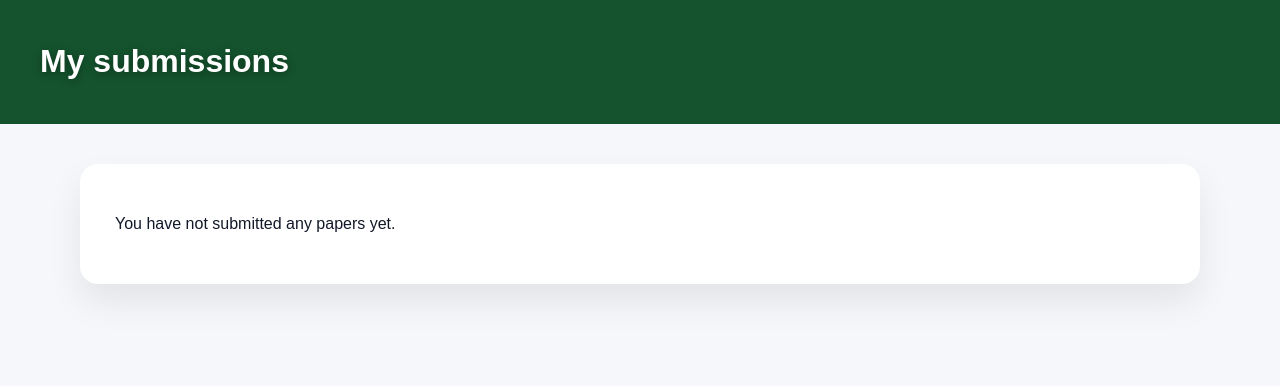
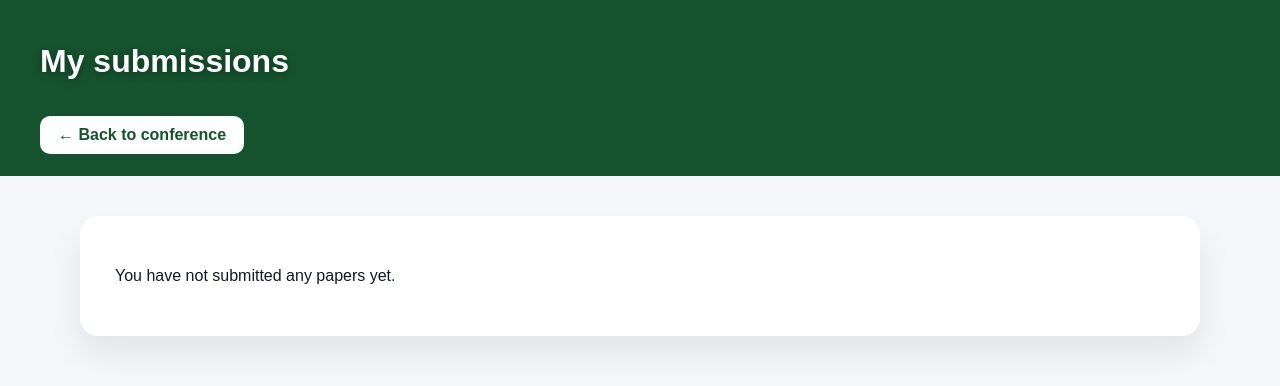
Before and after one commit to nikolavdjokic995-ctrl/gaf-conference-hub, a Django app: template conferences/templates/conferences/my_submissions.html in a window 1280 px wide. Shown: the top 386 px of the page. Run offline with Django 5.2, Linux system fonts and the light colour scheme; the template is opened without the code that fills it, so the values that code supplies are empty.

Commit message:
Add back button to my submissions page

```diff
--- a/conferences/templates/conferences/my_submissions.html
+++ b/conferences/templates/conferences/my_submissions.html
@@ -14,6 +14,23 @@
             background: #14532d;
             color: white;
             padding: 22px 40px;
+        }
+
+        .back-btn{
+            display:inline-block;
+            margin-top:14px;
+            padding:10px 18px;
+            background:white;
+            color:#14532d;
+            border-radius:10px;
+            text-decoration:none;
+            font-weight:700;
+            transition:0.2s;
+        }
+
+        .back-btn:hover{
+            background:#dcfce7;
+            transform:translateY(-1px);
         }
 
         .container {
@@ -106,6 +123,9 @@
 
 <div class="header">
     <h1>My submissions</h1>
+    <a href="{% url 'conference_overview' submissions.0.conference.slug %}" class="back-btn">
+    ← Back to conference
+    </a>
 </div>
 
 <div class="container">
```
